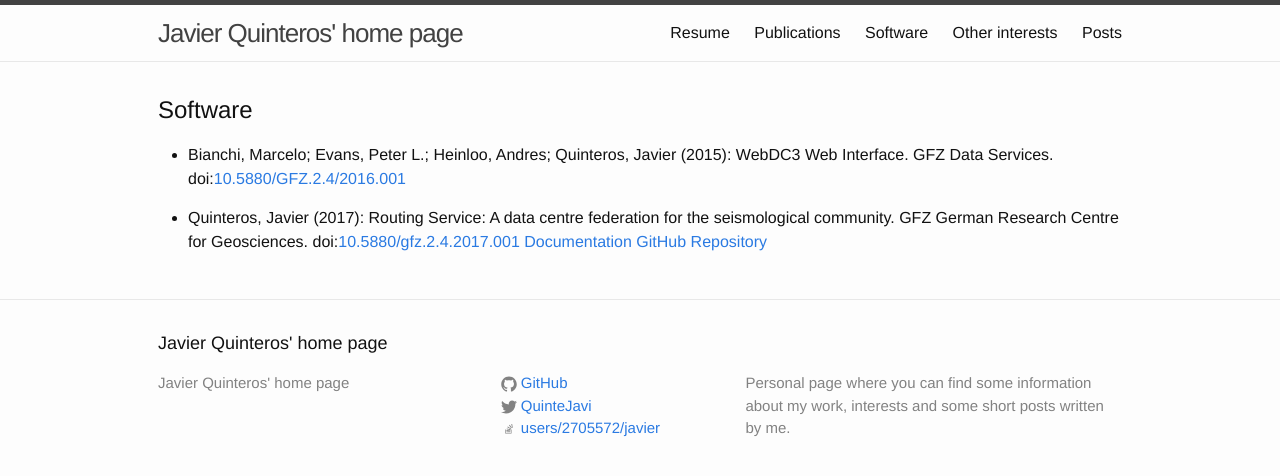
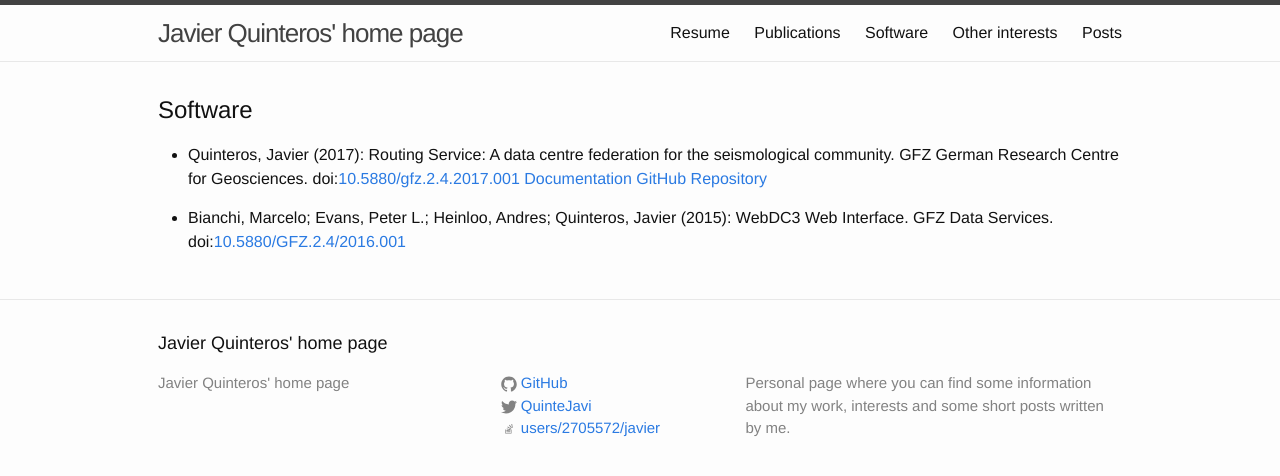
Before and after one commit to javiquinte/javiquinte.github.io, a Jekyll site: the page built from 4-software.md, in a window 1280 px wide. Shown: the top 476 px of the page. Built offline with Jekyll 4.4.1, drawn with Linux system fonts in a browser that asks for light colours.

```diff
--- a/4-software.md
+++ b/4-software.md
@@ -7,12 +7,12 @@ categories: publications
 Software
 --------
 
-* Bianchi, Marcelo; Evans, Peter L.; Heinloo, Andres; Quinteros, Javier (2015): WebDC3 Web Interface. GFZ Data Services.
-doi:[10.5880/GFZ.2.4/2016.001][webdc3-doi]
-
 * Quinteros, Javier (2017): Routing Service: A data centre federation for the seismological community. GFZ German Research Centre for Geosciences. doi:[10.5880/gfz.2.4.2017.001][routing-doi]
 [Documentation][routing-doc]
 [GitHub Repository][routing-repo]
+
+* Bianchi, Marcelo; Evans, Peter L.; Heinloo, Andres; Quinteros, Javier (2015): WebDC3 Web Interface. GFZ Data Services.
+doi:[10.5880/GFZ.2.4/2016.001][webdc3-doi]
 
 [webdc3-doi]:   http://dx.doi.org/10.5880/GFZ.2.4/2016.001
 [routing-repo]: https://github.com/EIDA/routing.git
```
